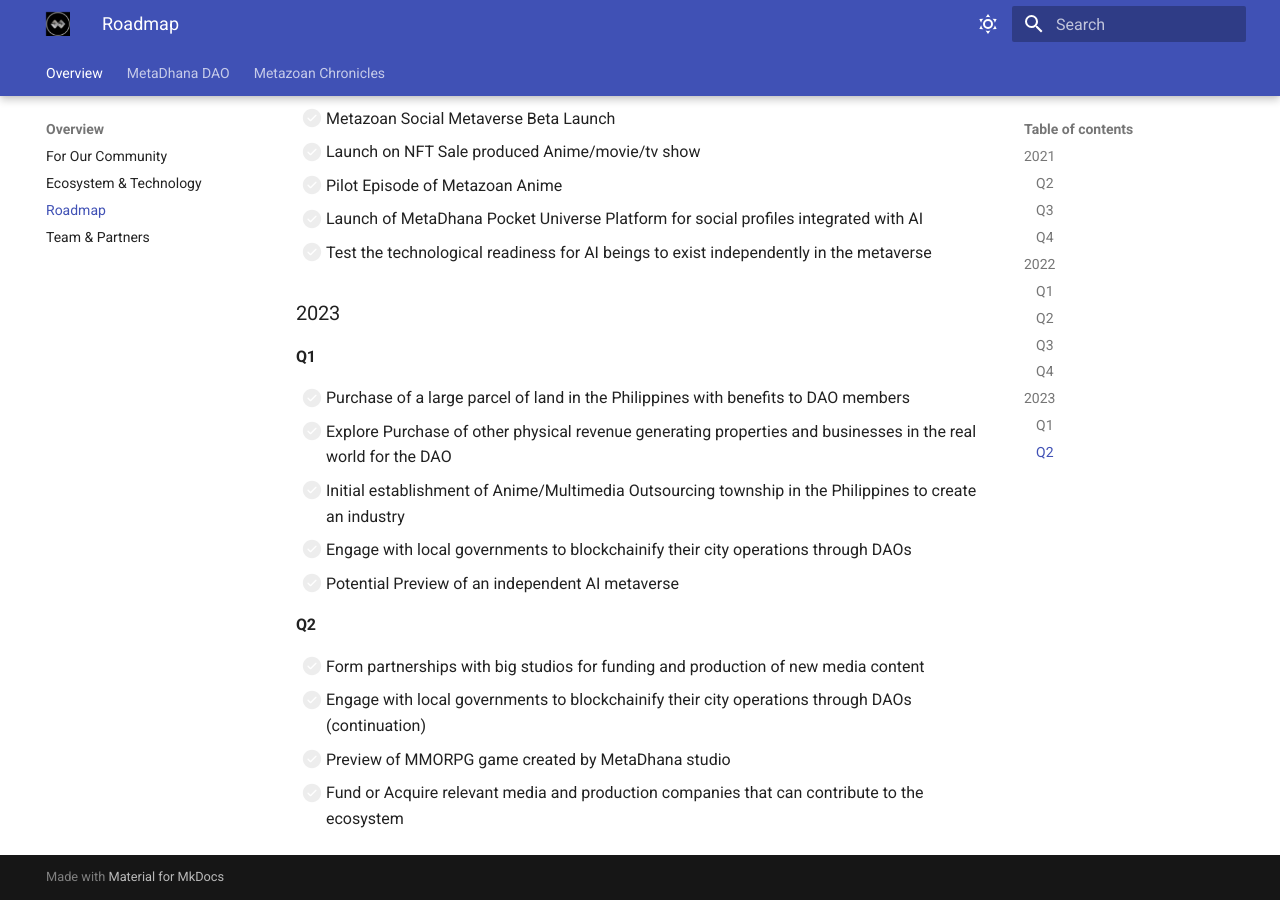
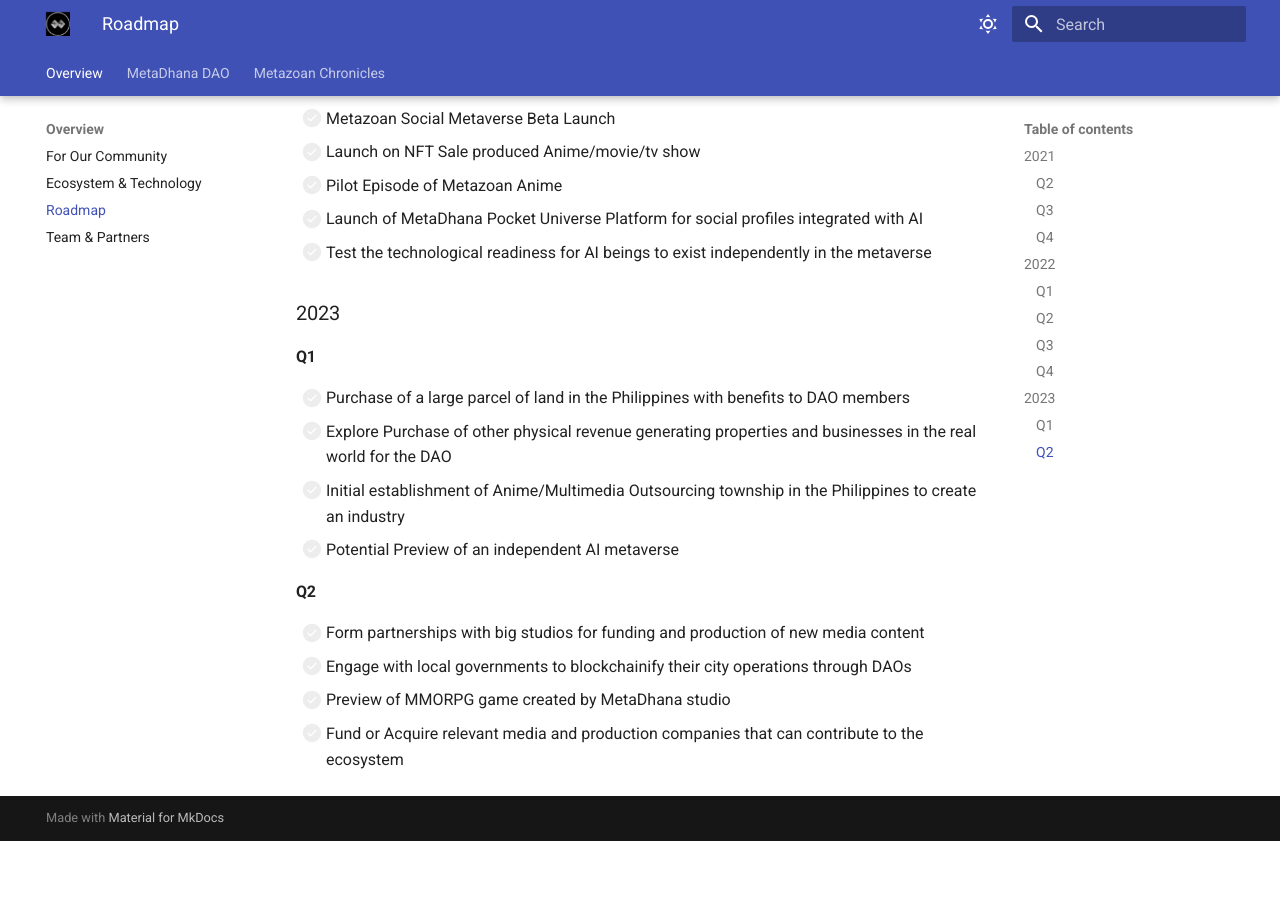
Before and after one commit to AshtreeBV/metazoan-whitepaper, an MkDocs documentation site: the page built from docs/overview/roadmap.md, in a window 1280 px wide and 900 px high, scrolled down 2612 px. Built offline with MkDocs 1.6.1 and Material for MkDocs 9.7.7, drawn with Linux system fonts in a browser that asks for light colours; after the commit the page ends 3453 px from its top, so only the background shows below that.

Commit message:
edits + merge local

```diff
--- a/docs/overview/roadmap.md
+++ b/docs/overview/roadmap.md
@@ -48,7 +48,6 @@
 - [ ] Establish Business Development teams in different regions with the aim to launch new P2E NFT games at least every quarter
 - [ ] MetaDhana Global Grand Launch Event
 
-
 #### Q2
 
 - [ ] Integrate Stakescription with existing media platforms
@@ -62,8 +61,6 @@
 - [ ] Onboard Game Dev Studios to the Metadhana ecosystem
 - [ ] Explore the purchase of land, company shares, and other offline businesses for the benefit of the DAO
 - [ ] Conceptualize the creation of AAA MMORPG game with P2E
-
-
 
 #### Q3
 
@@ -90,19 +87,18 @@
 - [ ] Launch of MetaDhana Pocket Universe Platform for social profiles integrated with AI
 - [ ] Test the technological readiness for AI beings to exist independently in the metaverse
 
-
 ### 2023
 
 #### Q1
+
 - [ ] Purchase of a large parcel of land in the Philippines with benefits to DAO members
-- [ ] Explore Purchase of other physical revenue generating  properties and businesses in the real world for the DAO
+- [ ] Explore Purchase of other physical revenue generating properties and businesses in the real world for the DAO
 - [ ] Initial establishment of Anime/Multimedia Outsourcing township in the Philippines to create an industry
-- [ ] Engage with local governments to blockchainify their city operations through DAOs
 - [ ] Potential Preview of an independent AI metaverse
 
 #### Q2
 
-- [ ] Form  partnerships with big studios for funding and production of new media content
-- [ ] Engage with local governments to blockchainify their city operations through DAOs (continuation)
+- [ ] Form partnerships with big studios for funding and production of new media content
+- [ ] Engage with local governments to blockchainify their city operations through DAOs
 - [ ] Preview of MMORPG game created by MetaDhana studio
 - [ ] Fund or Acquire relevant media and production companies that can contribute to the ecosystem
```
